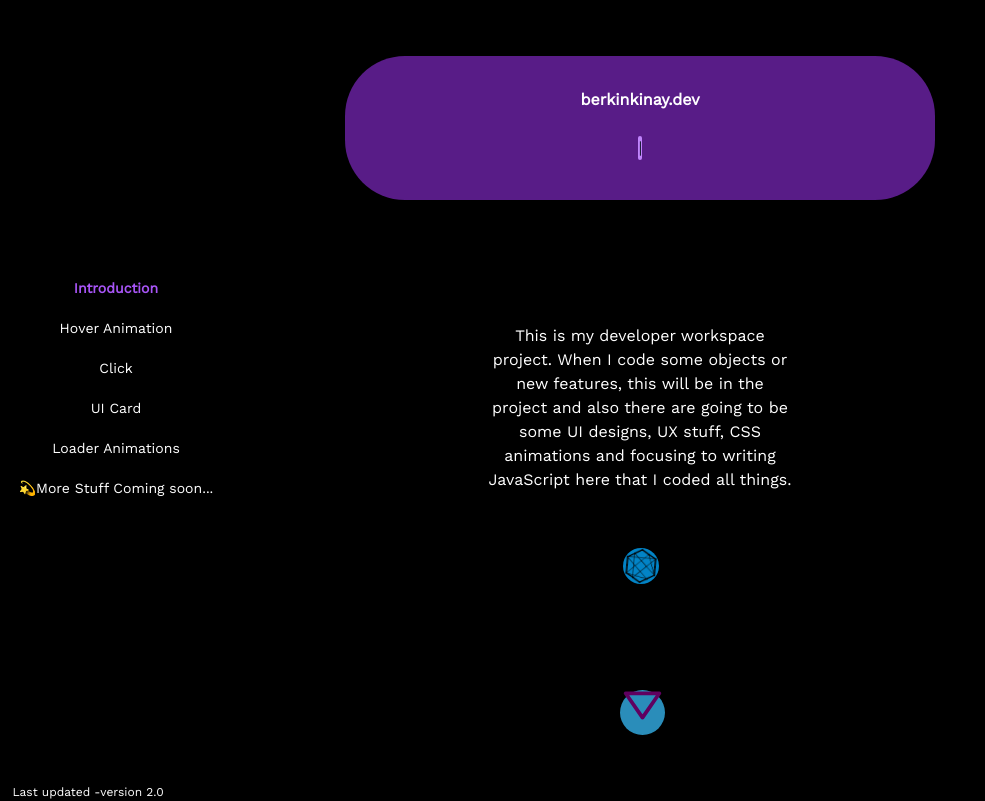
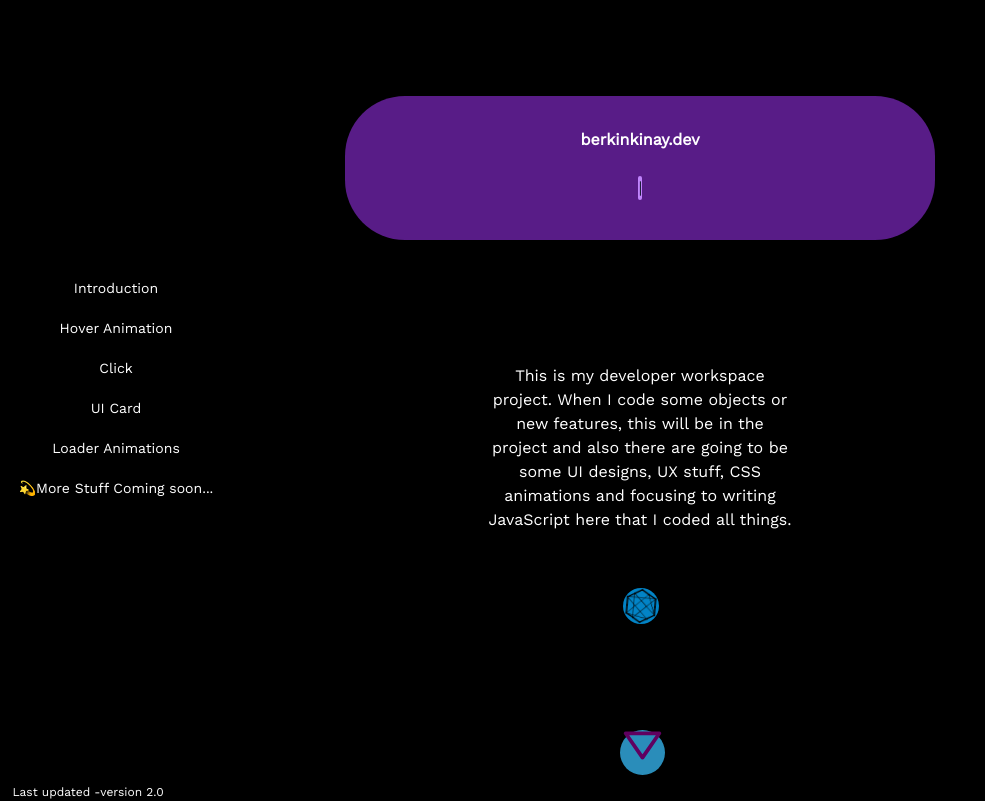
Before and after one commit to berkinkinay/Developer-Workspace, a React (Create React App) app: page / in a window 1280 px wide. Shown: the top 801 px of the page, without its empty margins (0-985 px from the left). Built offline with nearby package versions, Linux system fonts and the light colour scheme.

Commit message:
Update -v2.0

```diff
--- a/src/App.js
+++ b/src/App.js
@@ -20,7 +20,7 @@ function App() {
   return (
 
     <>
-      <AnimatePresence initial={false}>
+      <AnimatePresence initial={true}>
         <AnimatedLoader />
         <Animatedpages />
           <Nav />
```
